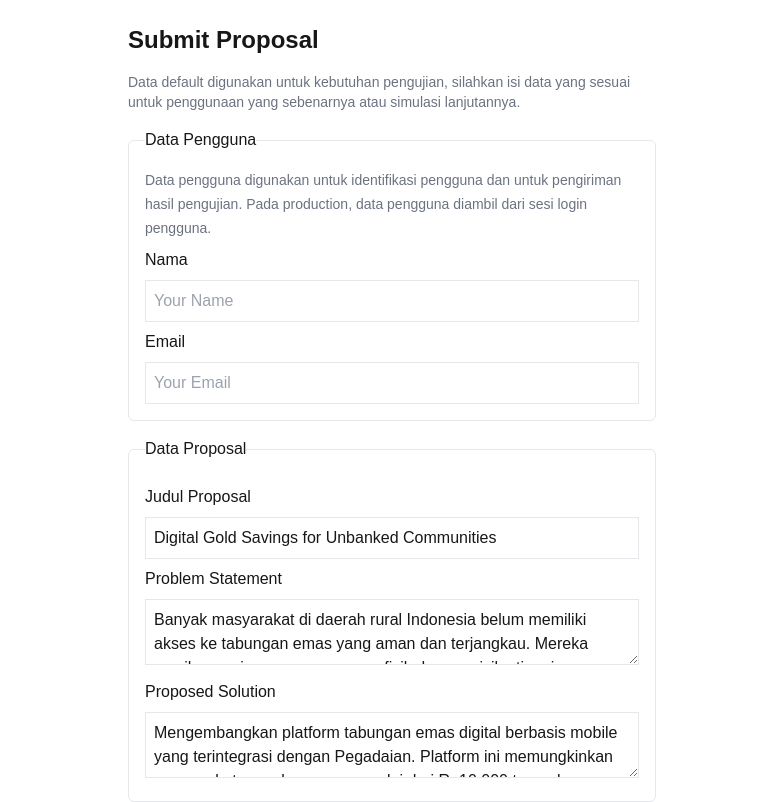
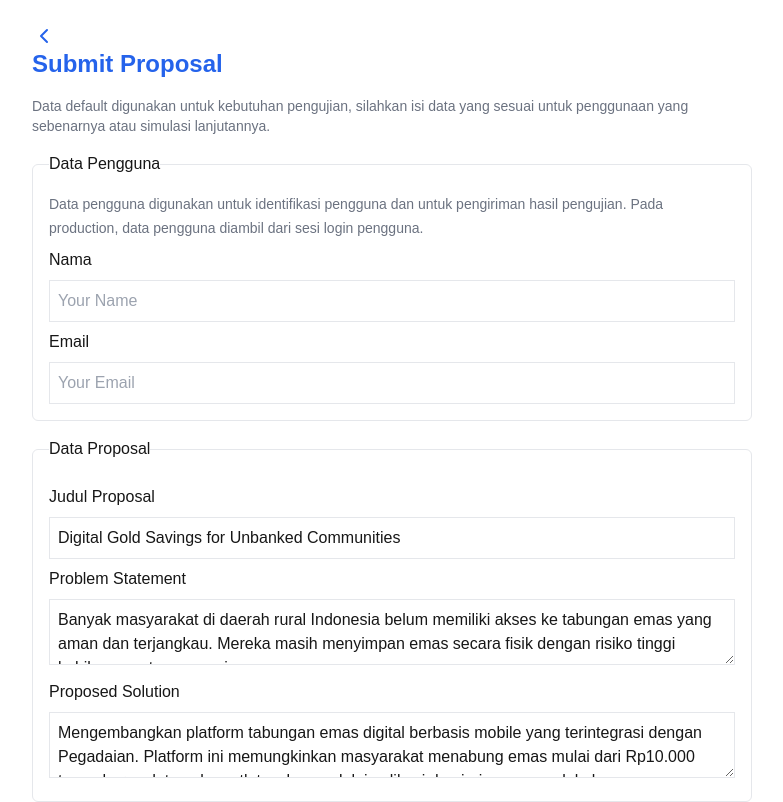
Before and after one commit to irwanphan/proval, a Next.js app: page /submit in a window 1280 px wide. Shown: the top 802 px of the page, without its empty margins (248-1031 px from the left). Built offline with nearby package versions, Linux system fonts and the light colour scheme.

Commit message:
Add lucide-react dependency and adjust main container width in proposal submission page

```diff
--- a/app/submit/page.tsx
+++ b/app/submit/page.tsx
@@ -2,6 +2,8 @@
 
 import { useState } from 'react'
 import { useRouter } from 'next/navigation';
+import Link from 'next/link';
+import { ChevronLeft } from 'lucide-react';
 
 export default function SubmitProposalPage() {
   const [formData, setFormData] = useState({
@@ -44,8 +46,8 @@ export default function SubmitProposalPage() {
   };
 
   return (
-    <main className="p-6 max-w-xl mx-auto">
-      <h1 className="text-2xl font-bold mb-4">Submit Proposal</h1>
+    <main className="p-6 max-w-3xl mx-auto">
+      <h1 className="text-2xl font-bold mb-4"><Link href="/dashboard" className="text-blue-600 hover:text-blue-700"><ChevronLeft /> Submit Proposal</Link></h1>
       <p className="text-sm text-gray-500 mb-4">
         Data default digunakan untuk kebutuhan pengujian, silahkan isi data yang sesuai untuk penggunaan yang sebenarnya atau simulasi lanjutannya.
       </p>
--- a/package.json
+++ b/package.json
@@ -12,6 +12,7 @@
     "@prisma/client": "^6.6.0",
     "@vercel/blob": "^1.0.0",
     "bcrypt": "^5.1.1",
+    "lucide-react": "^0.501.0",
     "next": "^14.2.28",
     "next-auth": "^4.24.11",
     "openai": "^4.95.0",
```
Also changed, not shown: 1 other file (tests, documents, lock files or other folders).
